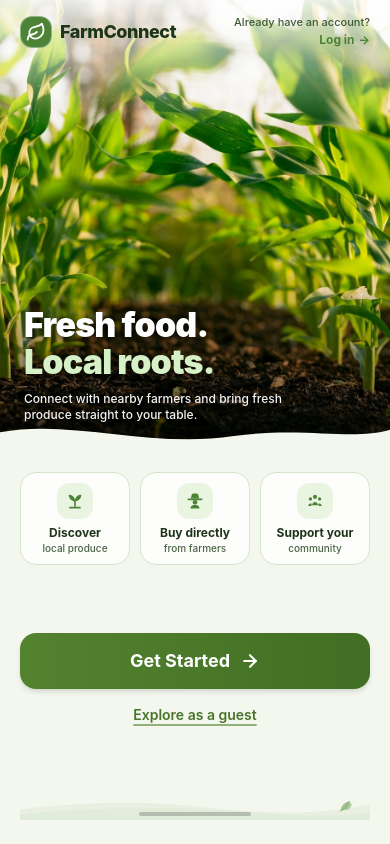
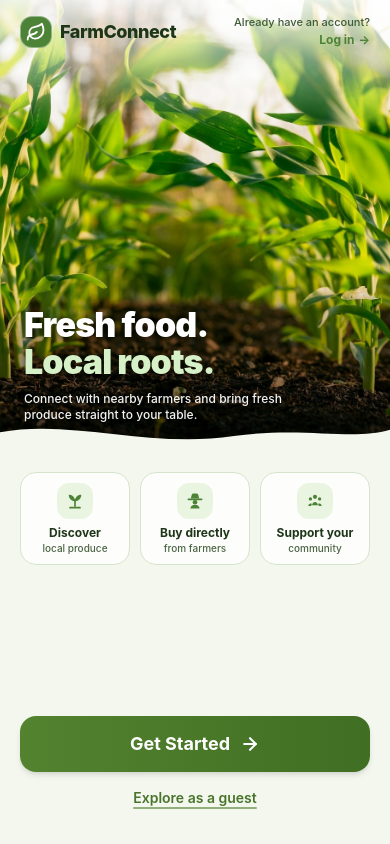
Before and after one commit to s7arlen/FarmConnect, a Next.js app: page /get-started in a window 390 px wide. Built offline with nearby package versions, Linux system fonts and the light colour scheme.

Commit message:
Remove fake mobile home bar and decorative footer artifacts across welcome, roles, login, and register pages

```diff
--- a/app/(auth)/login/page.tsx
+++ b/app/(auth)/login/page.tsx
@@ -446,10 +446,6 @@ function LoginForm() {
 
         </div>
 
-        {/* Mobile Home Bar Padding */}
-        <div className="lg:hidden pb-3 pt-1 flex justify-center">
-          <div className="w-32 h-1 rounded-full bg-black/20" />
-        </div>
 
       </div>
     </div>
--- a/app/(auth)/register/page.tsx
+++ b/app/(auth)/register/page.tsx
@@ -498,10 +498,6 @@ function RegisterForm() {
 
         </div>
 
-        {/* Mobile Home Bar Padding */}
-        <div className="lg:hidden pb-3 pt-2 flex justify-center">
-          <div className="w-32 h-1 rounded-full bg-black/75" />
-        </div>
 
       </div>
     </div>
--- a/app/get-started/page.tsx
+++ b/app/get-started/page.tsx
@@ -310,7 +310,7 @@ export default function WelcomePage() {
         </section>
 
         {/* Bottom Interactive Container: Soft Cream (#F4F7EE) */}
-        <section className="relative z-20 bg-[#F4F7EE] flex-1 flex flex-col justify-between px-5 sm:px-6 pt-2 pb-6 max-w-lg mx-auto w-full">
+        <section className="relative z-20 bg-[#F4F7EE] flex-1 flex flex-col justify-between px-5 sm:px-6 pt-2 pb-8 max-w-lg mx-auto w-full">
 
           {/* 3 Modern Feature Cards (Pill Tiles) */}
           <div className="grid grid-cols-3 gap-2.5 sm:gap-3 py-2 sm:py-3">
@@ -389,43 +389,6 @@ export default function WelcomePage() {
             </button>
           </div>
 
-          {/* Bottom Decorative Waves & Leaf */}
-          <div className="relative mt-2 h-8 w-full overflow-hidden pointer-events-none">
-            <svg
-              viewBox="0 0 400 40"
-              preserveAspectRatio="none"
-              className="absolute inset-0 w-full h-full opacity-60"
-            >
-              <path
-                d="M-20,30 Q100,10 220,25 T420,15 L420,40 L-20,40 Z"
-                fill="#E2ECDB"
-              />
-              <path
-                d="M-20,35 Q120,18 260,30 T420,22 L420,40 L-20,40 Z"
-                fill="#D5E5CD"
-              />
-            </svg>
-
-            <div className="absolute right-3 bottom-0.5">
-              <svg
-                viewBox="0 0 36 36"
-                className="w-7 h-7 text-[#9FC491]"
-                fill="currentColor"
-              >
-                <path d="M14 26c0-6 4.8-10.5 12-12-.4 7.5-4.8 12-12 12z" />
-                <path d="M19 26c0-4.5 3.5-7.5 9-9-.3 5.5-3.5 9-9 9z" opacity="0.8" />
-                <path
-                  d="M13 27c3.5-.8 8-4.5 11.5-11.5"
-                  stroke="#85B075"
-                  strokeWidth="1.2"
-                  strokeLinecap="round"
-                  fill="none"
-                />
-              </svg>
-            </div>
-
-            <div className="absolute bottom-1 left-1/2 -translate-x-1/2 w-28 h-1 bg-black/20 rounded-full" />
-          </div>
 
         </section>
 
--- a/app/get-started/roles/page.tsx
+++ b/app/get-started/roles/page.tsx
@@ -216,10 +216,6 @@ export default function RoleSelectionPage() {
 
         </main>
 
-        {/* Mobile Home Bar Indicator */}
-        <div className="sm:hidden pb-2.5 pt-1 flex justify-center bg-white">
-          <div className="w-28 h-1 rounded-full bg-black/20" />
-        </div>
 
       </div>
     </div>
```
